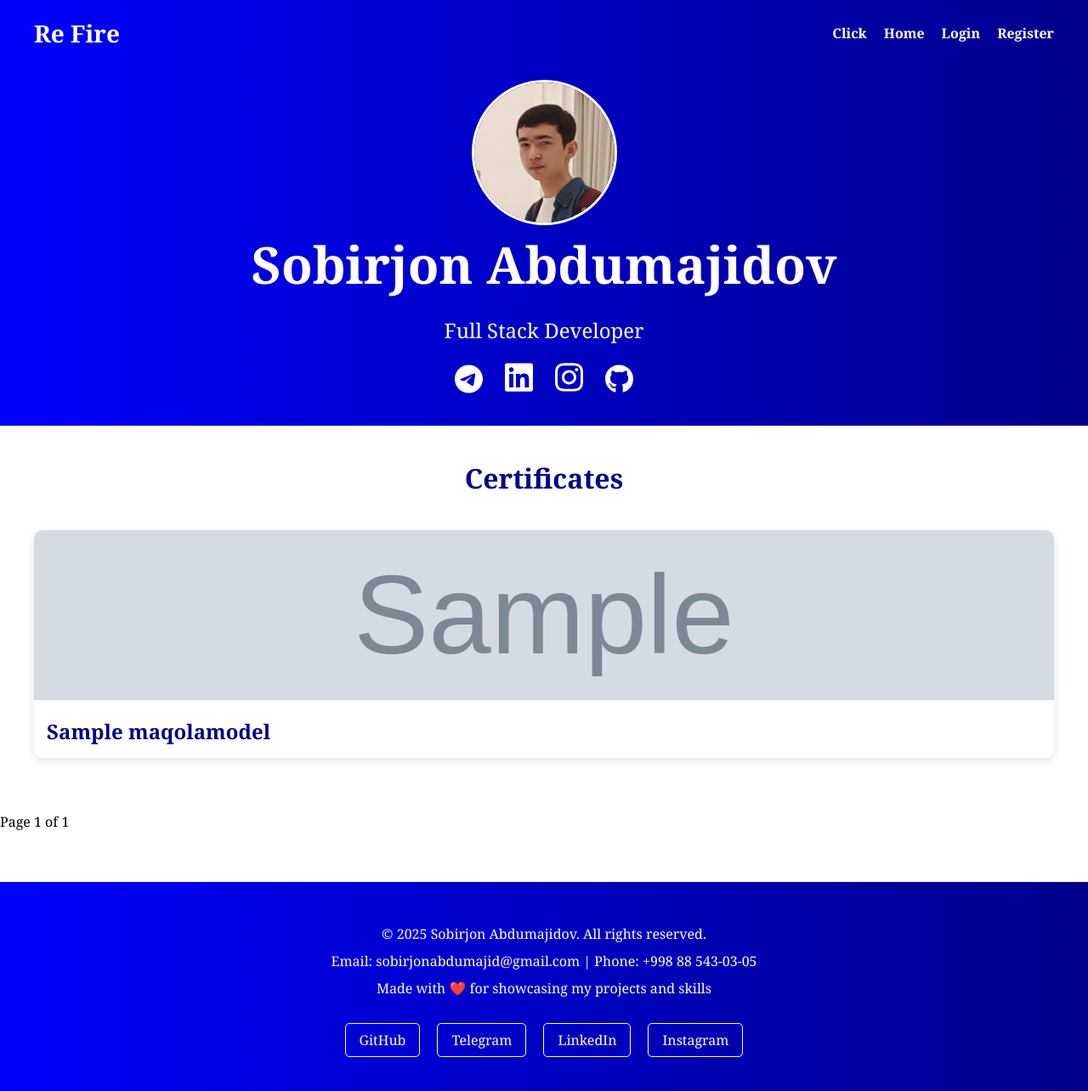
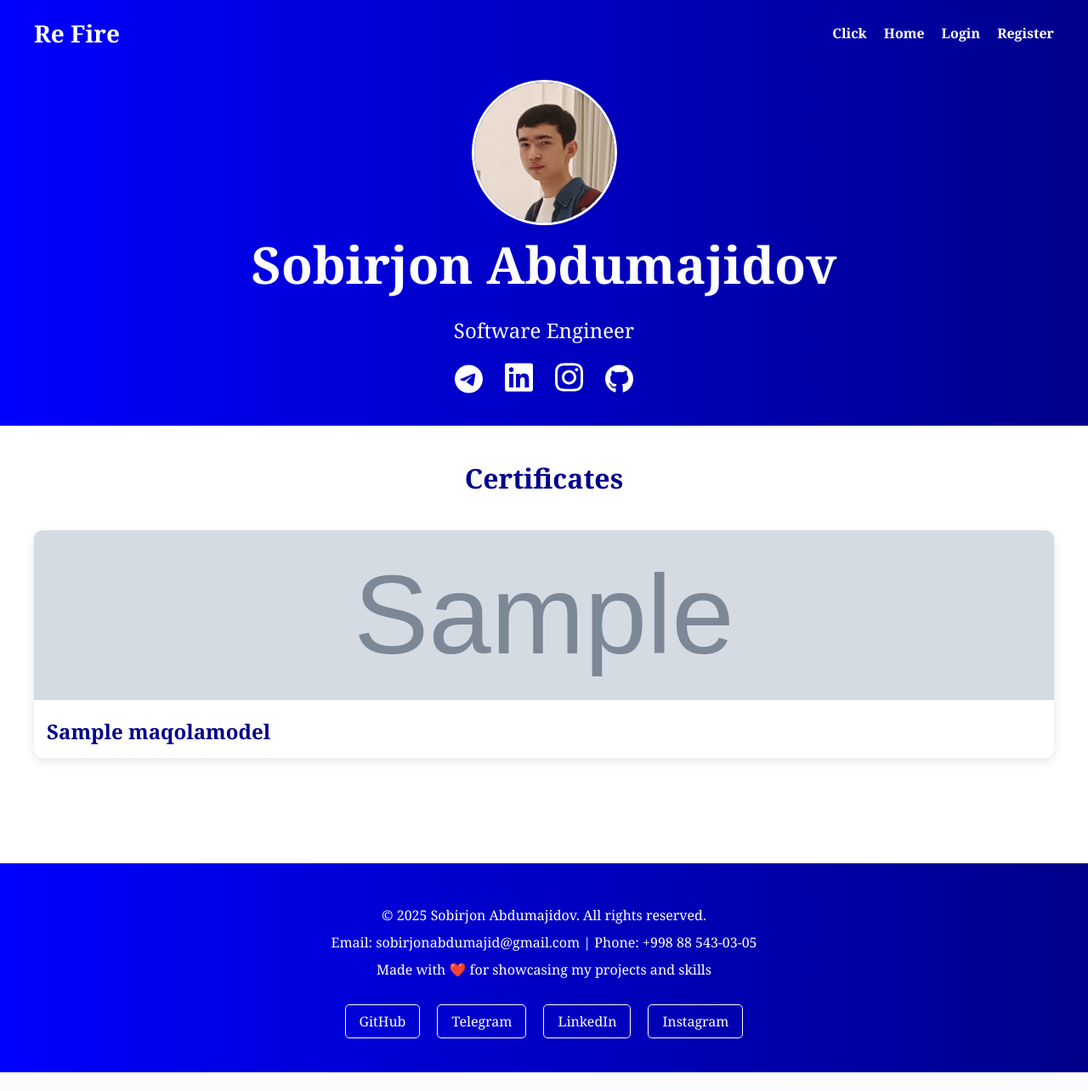
Before and after one commit to SobirjonAbdumajid/portfolio-digitalocean, a Django app: page /certificates/ in a window 1280 px wide. Shown: the whole page at 85% size. After the commit the page ends 1262 px from the top, so only its background shows below. Run offline with Django 5.2, Linux system fonts and the light colour scheme; tables that the repository leaves empty hold one stand-in row (values such as "Sample post"); grey boxes marked "Sample" are stand-in pictures.

Commit message:
Portfolio-website

```diff
--- a/Config/settings.py
+++ b/Config/settings.py
@@ -23,7 +23,7 @@ BASE_DIR = Path(__file__).resolve().parent.parent
 SECRET_KEY = 'django-insecure-b3sj5+8o=))ak)@h6-*wg@8_&+=&y98&p98uol#(96q_$sl!$i'
 
 # SECURITY WARNING: don't run with debug turned on in production!
-DEBUG = False
+DEBUG = True
 
 ALLOWED_HOSTS = ['*']
 
--- a/myApp/views.py
+++ b/myApp/views.py
@@ -52,14 +52,14 @@ def home(request):
 def certificates(request):
     certificates = MaqolaModel.objects.filter(tags="Certificates").order_by('-id')
 
-    somsa = Paginator(MaqolaModel.objects.filter(tags="Certificates").order_by('-id'), 1)
-    page = request.GET.get('page')
-    vanues = somsa.get_page(page)
+    # somsa = Paginator(MaqolaModel.objects.filter(tags="Certificates").order_by('-id'), 1)
+    # page = request.GET.get('page')
+    # vanues = somsa.get_page(page)
 
     context = {
         'certificates':certificates,
-        'somsa':somsa,
-        'vanues':vanues,
+        # 'somsa':somsa,
+        # 'vanues':vanues,
     }
     return render(
         request=request,
@@ -82,7 +82,7 @@ def certificates(request):
 def education(request):
     education = MaqolaModel.objects.filter(tags='Education').order_by('-id')
     context = {
-        'education':education
+        'education': education
     }
     return render(
         request=request,
--- a/templates/local.html
+++ b/templates/local.html
@@ -17,7 +17,7 @@
         <div class="hero-content">
             <img src="{% static 'IMG_.jpg' %}" alt="Profile Picture" class="profile-pic">
             <h1>Sobirjon Abdumajidov</h1>
-            <p>Full Stack Developer</p>
+            <p>Software Engineer</p>
             <div class="addition-info">
                 <a class="icon-svg" target="_blank" href="https://t.me/fikrboy"><img class="icon-svg" src="{% static 'telegram.svg' %}"></a>
                 <a class="icon-svg" target="_blank" href="https://www.linkedin.com/in/sobirjon-abdumajidov-632659270/"><img class="icon-svg" src="{% static 'linkedin.svg' %}"></a>
--- a/templates/world.html
+++ b/templates/world.html
@@ -17,7 +17,7 @@
         <div class="hero-content">
             <img src="{% static 'IMG_.jpg' %}" alt="Profile Picture" class="profile-pic">
             <h1>Sobirjon Abdumajidov</h1>
-            <p>Full Stack Developer</p>
+            <p>Software Engineer</p>
             <div class="addition-info">
                 <a class="icon-svg" target="_blank" href="https://t.me/fikrboy"><img class="icon-svg" src="{% static 'telegram.svg' %}"></a>
                 <a class="icon-svg" target="_blank" href="https://www.linkedin.com/in/sobirjon-abdumajidov-632659270/"><img class="icon-svg" src="{% static 'linkedin.svg' %}"></a>
@@ -28,7 +28,7 @@
     </div>
     <h1 class="category">Certificates</h1>
     <div class="container" id="certificates">
-        {% for certificate in vanues %}
+        {% for certificate in certificates %}
             <div class="maqola" id="for_certificates">
                 <img class="image_main" src="{{ certificate.imageURL }}">
                 <a href="{% url 'article_details' certificate.id %}"><h2>{{ certificate.title }}</h2></a>
@@ -39,18 +39,18 @@
     <br>
     <br>
 
-    {% if vanues.has_previous %}
-        <a class="pagination" href="?page=1">&laquo;</a>
-        <a class="pagination" href="?page={{ vanues.previous_page_number }}">
-        Previous</a>
-    {% endif %}
-
-    Page {{ vanues.number }} of {{ vanues.paginator.num_pages }}
-
-    {% if vanues.has_next %}
-        <a class="pagination" href="?page={{ vanues.next_page_number }}">next</a>
-        <a class="pagination" href="?page={{ vanues.paginator.num_pages }}">&raquo;</a>
-    {% endif %}
+{#    {% if vanues.has_previous %}#}
+{#        <a class="pagination" href="?page=1">&laquo;</a>#}
+{#        <a class="pagination" href="?page={{ vanues.previous_page_number }}">#}
+{#        Previous</a>#}
+{#    {% endif %}#}
+{##}
+{#    Page {{ vanues.number }} of {{ vanues.paginator.num_pages }}#}
+{##}
+{#    {% if vanues.has_next %}#}
+{#        <a class="pagination" href="?page={{ vanues.next_page_number }}">next</a>#}
+{#        <a class="pagination" href="?page={{ vanues.paginator.num_pages }}">&raquo;</a>#}
+{#    {% endif %}#}
 
 {% include 'footer.html' %}
 </body>
```
Also changed, not shown: templates/sport.html (+5 -5 lines).
